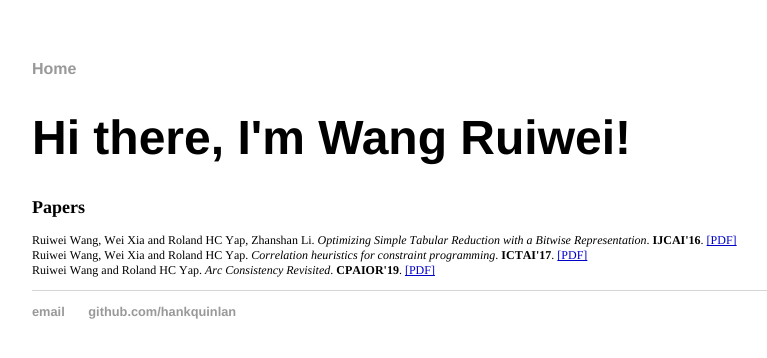
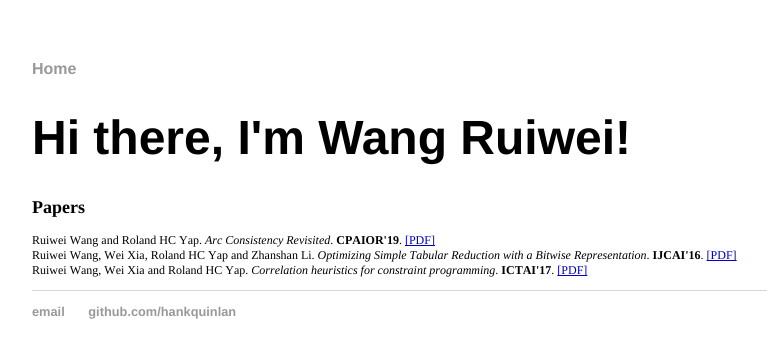
Before and after one commit to WangRuiwei/WangRuiwei.github.io, a Jekyll site: the page built from index.html, in a window 1280 px wide. Shown: the top 358 px of the page, without its empty margins (160-927 px from the left). Built offline with Jekyll 4.4.1, drawn with Linux system fonts in a browser that asks for light colours.

Commit message:
Update index.html

```diff
--- a/index.html
+++ b/index.html
@@ -5,9 +5,10 @@ title: Wang Ruiwei
 <div class="blurb">
 <h1>Hi there, I'm Wang Ruiwei!</h1>
 <h2 style="margin: 0.0px 0.0px 14.9px 0.0px; line-height: 22.0px; font: 18.0px Times; color: #000000; -webkit-text-stroke: #000000"><span class="s1"><b>Papers</b></span></h2>
-<p class="p2"><span class="s1">Ruiwei Wang, Wei Xia and Roland HC Yap, Zhanshan Li. <i>Optimizing Simple Tabular Reduction with a Bitwise Representation</I>. <b>IJCAI'16</b>. <a href="https://www.ijcai.org/Proceedings/16/Papers/117.pdf"><span class="s2">[PDF]</span></a><br>
+<p class="p2"><span class="s1">
+Ruiwei Wang and Roland HC Yap. <i>Arc Consistency Revisited</I>. <b>CPAIOR'19</b>. <a href=""><span class="s2">[PDF]</span></a><br>
+Ruiwei Wang, Wei Xia, Roland HC Yap and Zhanshan Li. <i>Optimizing Simple Tabular Reduction with a Bitwise Representation</i>. <b>IJCAI'16</b>. <a href="https://www.ijcai.org/Proceedings/16/Papers/117.pdf"><span class="s2">[PDF]</span></a><br>
 Ruiwei Wang, Wei Xia and Roland HC Yap. <i>Correlation heuristics for constraint programming</I>. <b>ICTAI'17</b>. <a href="https://arxiv.org/pdf/1805.02205.pdf"><span class="s2">[PDF]</span></a><br>
-Ruiwei Wang and Roland HC Yap. <i>Arc Consistency Revisited</i>. <b>CPAIOR'19</b>. <a href="http://www.lirmm.fr/~ccarbonnel/papers/detecting.pdf"><span class="s2">[PDF]</span></a><span class="Apple-converted-space"> </span></span>
 </p>
 
 </div><!-- /.blurb -->
```
